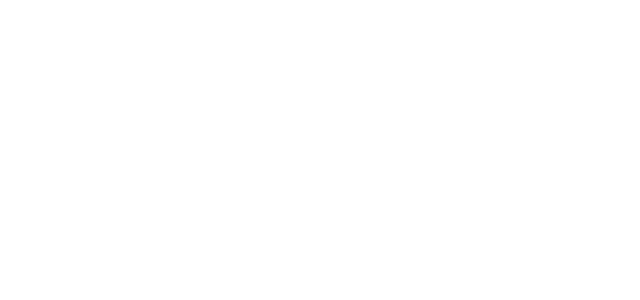
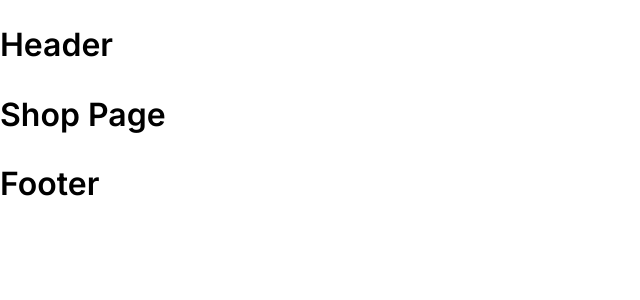
Before and after one commit to Project-React-Laravel/website-laptop, a React (Create React App) app: page /shop in a window 1280 px wide. Before the commit this address had no page. Shown: the top 300 px of the page, without its empty margins (0-640 px from the left). Built offline with nearby package versions, Linux system fonts and the light colour scheme.

Commit message:
Update Layout

```diff
--- a/src/App.js
+++ b/src/App.js
@@ -1,13 +1,22 @@
 import {BrowserRouter as Router , Routes , Route} from 'react-router-dom'
 import Home from './pages/Home';
+import Shop from './pages/Shop';
+import Card from './pages/Card';
+import DefaultLayout from './components/Layouts/DefaultLayout';
 
 function App() {
+  const Layout = DefaultLayout
   return (
     <Router>
       <div className="App">
-        <Routes>
-            <Route path='/' element={<Home/>}></Route>
-        </Routes>
+        <Layout>
+          <Routes>
+              <Route path='/' element={<Home/>}></Route>
+              <Route path='/shop' element={<Shop/>}></Route>
+              <Route path='/card' element={<Card/>}></Route>
+          </Routes>
+        </Layout>
+
       </div>
     </Router>
   );
--- a/src/components/Layouts/DefaultLayout/Container/index.js
+++ /dev/null
@@ -1,5 +0,0 @@
-function Contaier() {
-    return <h1>Contaier</h1>;
-}
-
-export default Contaier;
--- a/src/components/Layouts/DefaultLayout/index.js
+++ b/src/components/Layouts/DefaultLayout/index.js
@@ -1,13 +1,12 @@
 import Header from "./Header";
 import Footer from "./Footer";
-import Contaier from "./Container";
 
-function DefaultLayout() {
+function DefaultLayout({children}) {
     return (
         <div>
             <Header />
             <div className="container">
-                <Contaier />
+                {children}
             </div>
             <Footer />
         </div>
--- /dev/null
+++ b/src/pages/Card/index.js
@@ -0,0 +1,5 @@
+function Card() {
+    return <h1>Card Page</h1>;
+}
+
+export default Card;
--- /dev/null
+++ b/src/pages/Shop/index.js
@@ -0,0 +1,5 @@
+function Shop() {
+    return <h1>Shop Page</h1>;
+}
+
+export default Shop;
```
